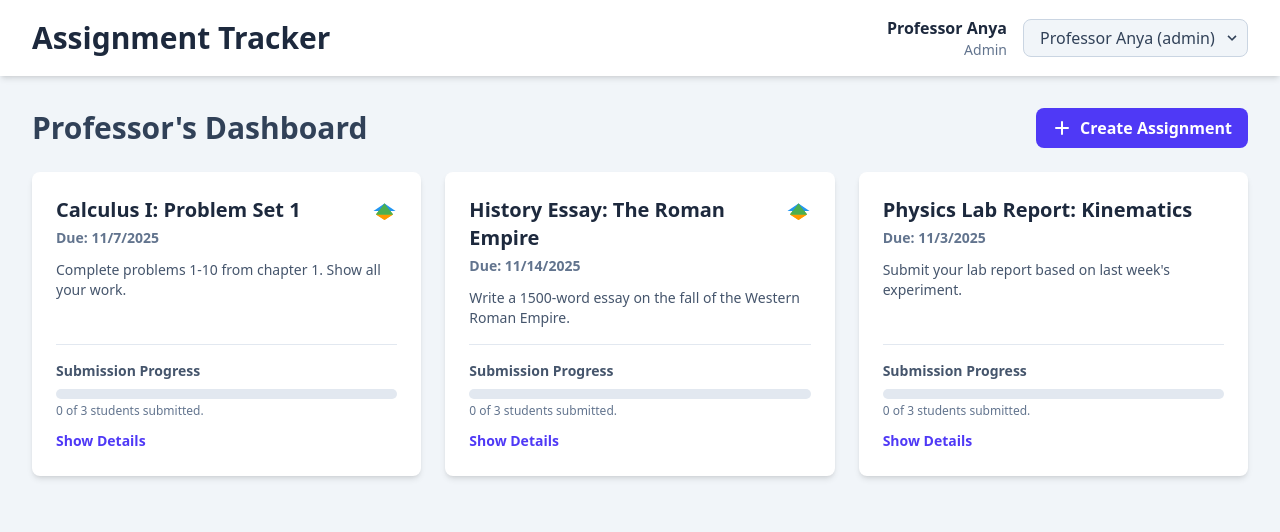
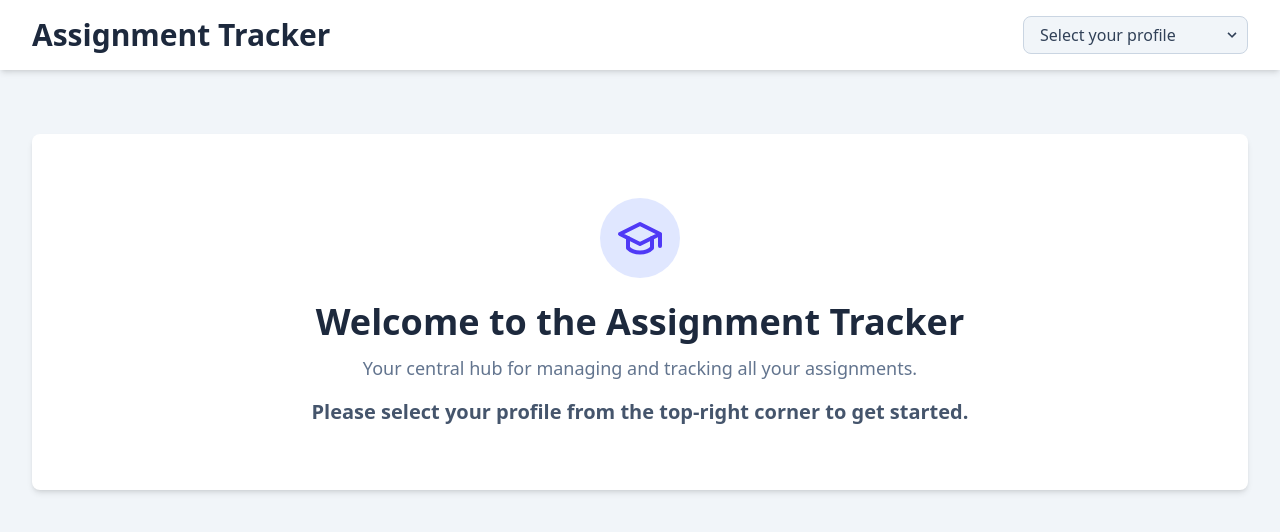
Before and after one commit to raushan-2004/assignment-tracker, a React (Vite) app: page / in a window 1280 px wide. Shown: the top 532 px of the page. Built offline with nearby package versions, Linux system fonts and the light colour scheme.

Commit message:
Added a welcome screen

```diff
--- a/src/App.jsx
+++ b/src/App.jsx
@@ -3,11 +3,17 @@ import { USERS } from './constants';
 import Header from './components/Header';
 import AdminDashboard from './components/AdminDashboard';
 import StudentDashboard from './components/StudentDashboard';
+import Welcome from './components/Welcome';
+
 
 const App = () => {
-  const [currentUser, setCurrentUser] = useState(USERS[0]);
+  const [currentUser, setCurrentUser] = useState(null);
 
   const handleUserChange = (userId) => {
+    if (!userId) {
+      setCurrentUser(null);
+      return;
+    }
     const user = USERS.find((u) => u.id === userId);
     if (user) {
       setCurrentUser(user);
@@ -22,10 +28,14 @@ const App = () => {
         onUserChange={handleUserChange}
       />
       <main className="p-4 md:p-8">
-        {currentUser.role === 'admin' ? (
-          <AdminDashboard admin={currentUser} />
+        {currentUser ? (
+          currentUser.role === 'admin' ? (
+            <AdminDashboard admin={currentUser} />
+          ) : (
+            <StudentDashboard student={currentUser} />
+          )
         ) : (
-          <StudentDashboard student={currentUser} />
+          <Welcome />
         )}
       </main>
     </div>
--- a/src/components/Header.jsx
+++ b/src/components/Header.jsx
@@ -1,5 +1,4 @@
 import React from 'react';
-
 const Header = ({ users, currentUser, onUserChange }) => {
   return (
     <header className="bg-white shadow-md">
@@ -8,16 +7,19 @@ const Header = ({ users, currentUser, onUserChange }) => {
           Assignment Tracker
         </h1>
         <div className="flex items-center space-x-4">
-          <div className="text-right hidden sm:block">
-            <p className="font-semibold">{currentUser.name}</p>
-            <p className="text-sm text-slate-500 capitalize">{currentUser.role}</p>
-          </div>
+          {currentUser && (
+            <div className="text-right hidden sm:block">
+              <p className="font-semibold">{currentUser.name}</p>
+              <p className="text-sm text-slate-500 capitalize">{currentUser.role}</p>
+            </div>
+          )}
           <div className="relative">
             <select
-              value={currentUser.id}
+              value={currentUser?.id || ''}
               onChange={(e) => onUserChange(e.target.value)}
               className="appearance-none w-full bg-slate-100 border border-slate-300 text-slate-700 py-2 px-4 pr-8 rounded-lg leading-tight focus:outline-none focus:bg-white focus:border-indigo-500"
             >
+              <option value="" disabled>Select your profile</option>
               {users.map((user) => (
                 <option key={user.id} value={user.id}>
                   {user.name} ({user.role})
--- /dev/null
+++ b/src/components/Welcome.jsx
@@ -0,0 +1,23 @@
+import React from 'react';
+import { GraduationCapIcon } from './icons/GraduationCapIcon';
+
+const Welcome = () => {
+  return (
+    <div className="text-center py-16 px-4 sm:px-6 lg:px-8 bg-white rounded-lg shadow-md mt-8">
+      <div className="mx-auto flex items-center justify-center h-20 w-20 rounded-full bg-indigo-100">
+          <GraduationCapIcon className="h-12 w-12 text-indigo-600" />
+      </div>
+      <h2 className="mt-6 text-2xl md:text-4xl font-bold text-slate-800">
+        Welcome to the Assignment Tracker
+      </h2>
+      <p className="mt-3 text-base md:text-lg text-slate-500 max-w-2xl mx-auto">
+        Your central hub for managing and tracking all your assignments.
+      </p>
+      <p className="mt-4 text-md md:text-xl font-semibold text-slate-600">
+        Please select your profile from the top-right corner to get started.
+      </p>
+    </div>
+  );
+};
+
+export default Welcome;
--- /dev/null
+++ b/src/components/icons/GraduationCapIcon.jsx
@@ -0,0 +1,8 @@
+import React from 'react';
+
+export const GraduationCapIcon = (props) => (
+    <svg xmlns="http://www.w3.org/2000/svg" width="24" height="24" viewBox="0 0 24 24" fill="none" stroke="currentColor" strokeWidth="2" strokeLinecap="round" strokeLinejoin="round" {...props}>
+        <path d="M22 10v6M2 10l10-5 10 5-10 5z"></path>
+        <path d="M6 12v5c3 3 9 3 12 0v-5"></path>
+    </svg>
+);
```
